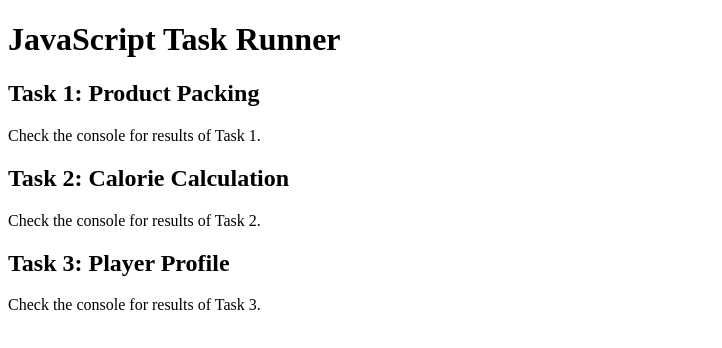
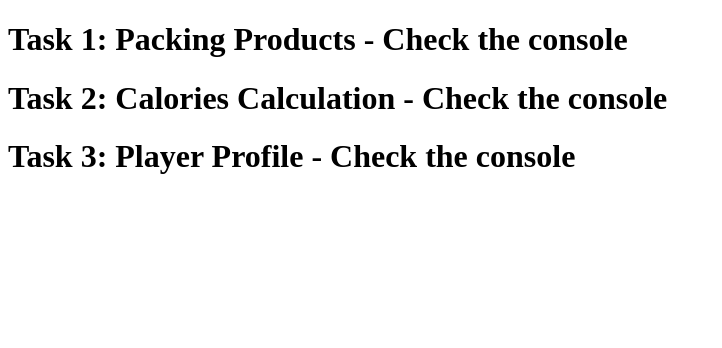
Before and after one commit to NotJod563/goit-js-hw-04, a plain HTML site: page Index.html in a window 1280 px wide. Shown: the whole page, without its empty margins (0-722 px from the left). Drawn offline with Linux system fonts and the light colour scheme.

Commit message:
index_update

```diff
--- a/Index.html
+++ b/Index.html
@@ -1,23 +1,18 @@
 <!DOCTYPE html>
 <html lang="en">
-<head>
-    <meta charset="UTF-8">
-    <meta name="viewport" content="width=device-width, initial-scale=1.0">
-    <title>Task Runner</title>
-</head>
-<body>
-    <h1>JavaScript Task Runner</h1>
-
-    <h2>Task 1: Product Packing</h2>
-    <p>Check the console for results of Task 1.</p>
+  <head>
+    <meta charset="UTF-8" />
+    <meta name="viewport" content="width=device-width, initial-scale=1.0" />
+    <title>Task Solutions</title>
+  </head>
+  <body>
+    <h1>Task 1: Packing Products - Check the console</h1>
     <script src="./js/task-1.js"></script>
 
-    <h2>Task 2: Calorie Calculation</h2>
-    <p>Check the console for results of Task 2.</p>
+    <h1>Task 2: Calories Calculation - Check the console</h1>
     <script src="./js/task-2.js"></script>
 
-    <h2>Task 3: Player Profile</h2>
-    <p>Check the console for results of Task 3.</p>
+    <h1>Task 3: Player Profile - Check the console</h1>
     <script src="./js/task-3.js"></script>
-</body>
+  </body>
 </html>
```
